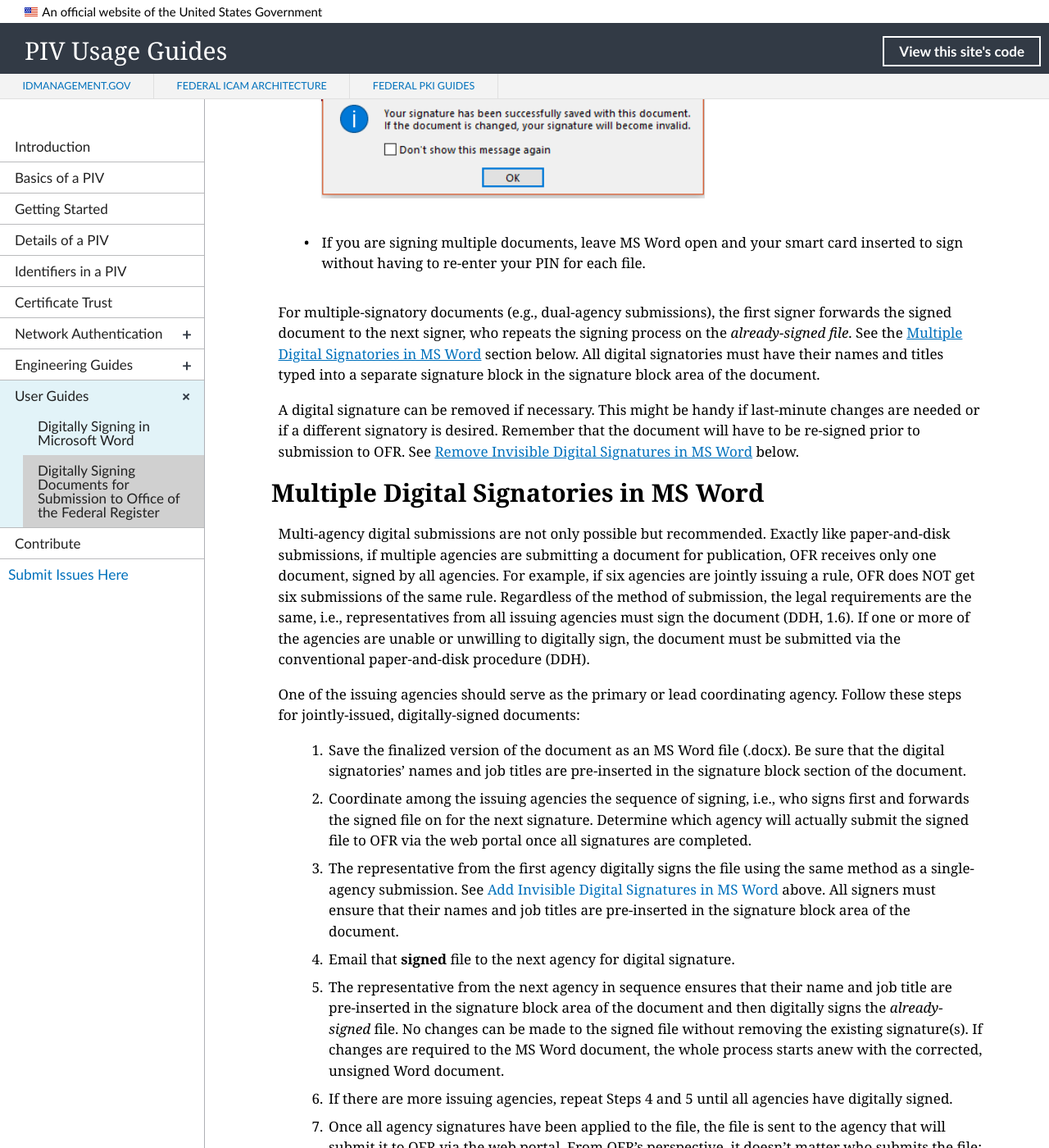
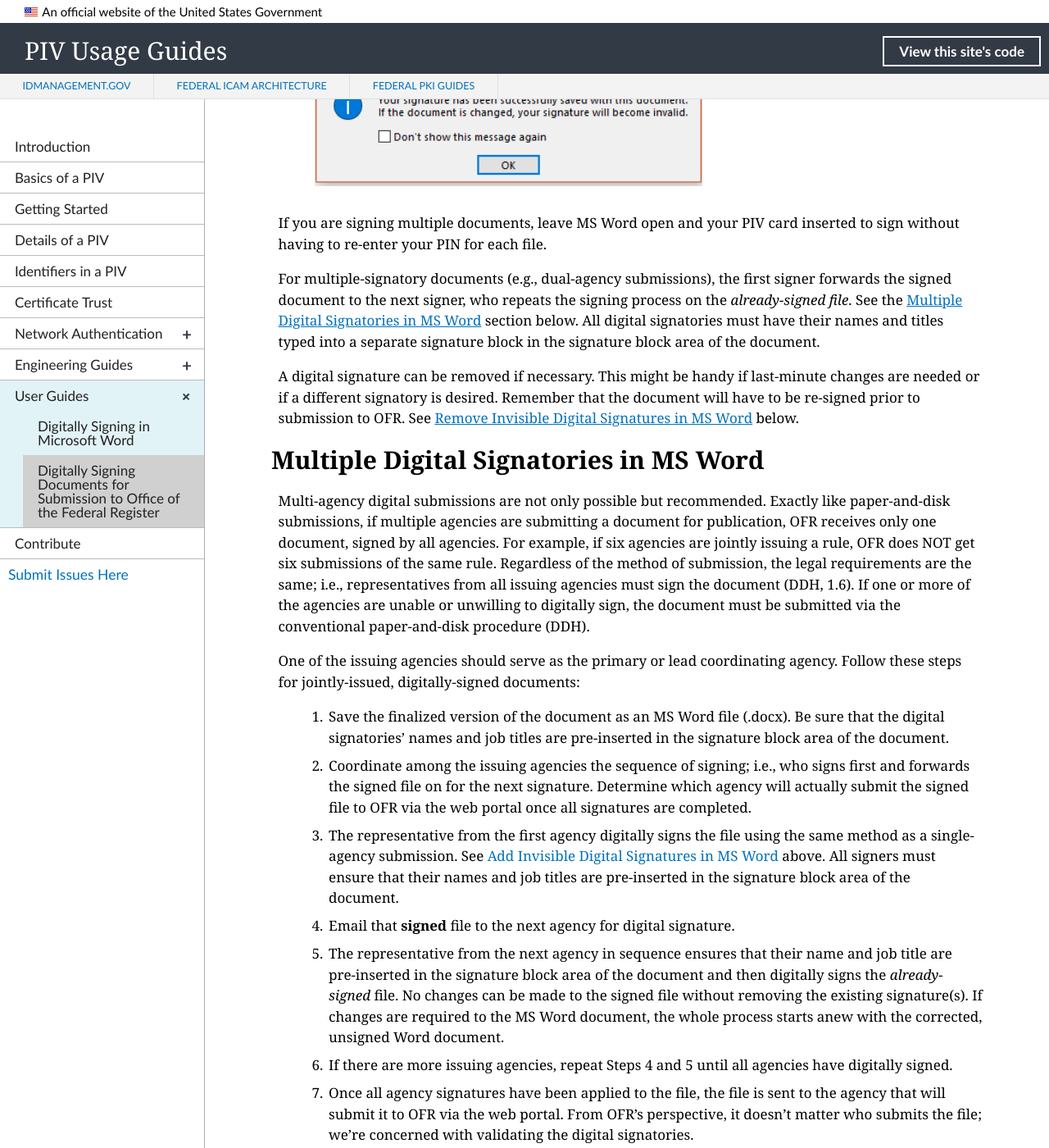
Before and after one commit to GSA/piv-guides, a Jekyll site: the page built from _userguides/02_digital_signing_ofr.md, in a window 1280 px wide and 1400 px high, scrolled down 4075 px. Shown: the whole window at 82% size. Built offline with Jekyll 4.4.1, drawn with Linux system fonts in a browser that asks for light colours; nearby versions of some CDN libraries; library files that are not in the unit come from our copies; some of the changed text lies outside the part shown.

Commit message:
Update 02_digital_signing_ofr.md
Updates

```diff
--- a/_userguides/02_digital_signing_ofr.md
+++ b/_userguides/02_digital_signing_ofr.md
@@ -47,7 +47,7 @@
 * If the digital signature certificate and PIN are valid, the document is signed and automatically saved _under the same filename!_  This is the file you submit to OFR via the web portal.<br><br/>
          ![OFR Signature Confirmation]({{site.baseurl}}/img/ofr_signature_confirmation.png){:style="width:58%;"}
 
-* If you are signing multiple documents, leave MS Word open and your smart card inserted to sign without having to re-enter your PIN for each file.
+If you are signing multiple documents, leave MS Word open and your PIV card inserted to sign without having to re-enter your PIN for each file.
 
 For multiple-signatory documents (e.g., dual-agency submissions), the first signer forwards the signed document to the next signer, who repeats the signing process on the _already-signed file_. See the [Multiple Digital Signatories in MS Word](#multiple-digital-signatories-in-ms-word) section below.  All digital signatories must have their names and titles typed into a separate signature block in the signature block area of the document.
 
@@ -55,12 +55,12 @@
 
 ## Multiple Digital Signatories in MS Word
 
-Multi-agency digital submissions are not only possible but recommended.  Exactly like paper-and-disk submissions, if multiple agencies are submitting a document for publication, OFR receives only one document, signed by all agencies. For example, if six agencies are jointly issuing a rule, OFR does NOT get six submissions of the same rule.  Regardless of the method of submission, the legal requirements are the same, i.e., representatives from all issuing agencies must sign the document (DDH, 1.6).  If one or more of the agencies are unable or unwilling to digitally sign, the document must be submitted via the conventional paper-and-disk procedure (DDH).
+Multi-agency digital submissions are not only possible but recommended.  Exactly like paper-and-disk submissions, if multiple agencies are submitting a document for publication, OFR receives only one document, signed by all agencies. For example, if six agencies are jointly issuing a rule, OFR does NOT get six submissions of the same rule.  Regardless of the method of submission, the legal requirements are the same; i.e., representatives from all issuing agencies must sign the document (DDH, 1.6).  If one or more of the agencies are unable or unwilling to digitally sign, the document must be submitted via the conventional paper-and-disk procedure (DDH).
 
 One of the issuing agencies should serve as the primary or lead coordinating agency. Follow these steps for jointly-issued, digitally-signed documents:
 
-1. Save the finalized version of the document as an MS Word file (.docx).  Be sure that the digital signatories’ names and job titles are pre-inserted in the signature block section of the document.
-2. Coordinate among the issuing agencies the sequence of signing, i.e., who signs first and forwards the signed file on for the next signature.  Determine which agency will actually submit the signed file to OFR via the web portal once all signatures are completed.
+1. Save the finalized version of the document as an MS Word file (.docx).  Be sure that the digital signatories’ names and job titles are pre-inserted in the signature block area of the document.
+2. Coordinate among the issuing agencies the sequence of signing; i.e., who signs first and forwards the signed file on for the next signature.  Determine which agency will actually submit the signed file to OFR via the web portal once all signatures are completed.
 3. The representative from the first agency digitally signs the file using the same method as a single-agency submission. See [Add Invisible Digital Signatures in MS Word](#add-invisible-digital-signatures-in-ms-word) above.  All signers must ensure that their names and job titles are pre-inserted in the signature block area of the document.
 4. Email that **signed** file to the next agency for digital signature.
 5. The representative from the next agency in sequence ensures that their name and job title are pre-inserted in the signature block area of the document and then digitally signs the _already-signed_ file.  No changes can be made to the signed file without removing the existing signature(s). If changes are required to the MS Word document, the whole process starts anew with the corrected, unsigned Word document.
@@ -88,7 +88,7 @@
 
 ## View Signature Certificate in MS Word
 
-You can check the details of the digital certificate(s) used to sign an MS Word document; e.g., the name assigned to the certificate or expiration date.
+You can check the details of the digital certificate(s) used to sign an MS Word document (e.g., the name assigned to the certificate or expiration date).
 
 Open the signed MS Word document containing the certificate(s) you want to check, or have the signer sign a document via the instructions provided in the [Add Invisible Digital Signatures in MS Word](#add-invisible-digital-signatures-in-ms-word) section above.
 
@@ -96,7 +96,7 @@
 3. Click **Info**.
 4. Click **View Signatures**.
 > _The **Signatures** pane appears._<br><br/>
-5. In the **Signatures** pane, hover on the name of the signer you want to check; then, click the small down arrow.
+5. In the **Signatures** pane, hover on the name of the signer you want to check; then click the small down arrow.
 6. Click on **Signature Details**.
 7. The signer’s name as applied to the certificate is listed, along with the Certification Authority (CA). Click the **View** button.
 8. A pop-up window appears. Be sure that the **General** tab is selected. The valid dates of the certificate are listed. More technical details, such as the certification path and key usage values, are shown under other tabs.
```
Also changed, not shown: other parts of _userguides/02_digital_signing_ofr.md (+1 -1 lines).
